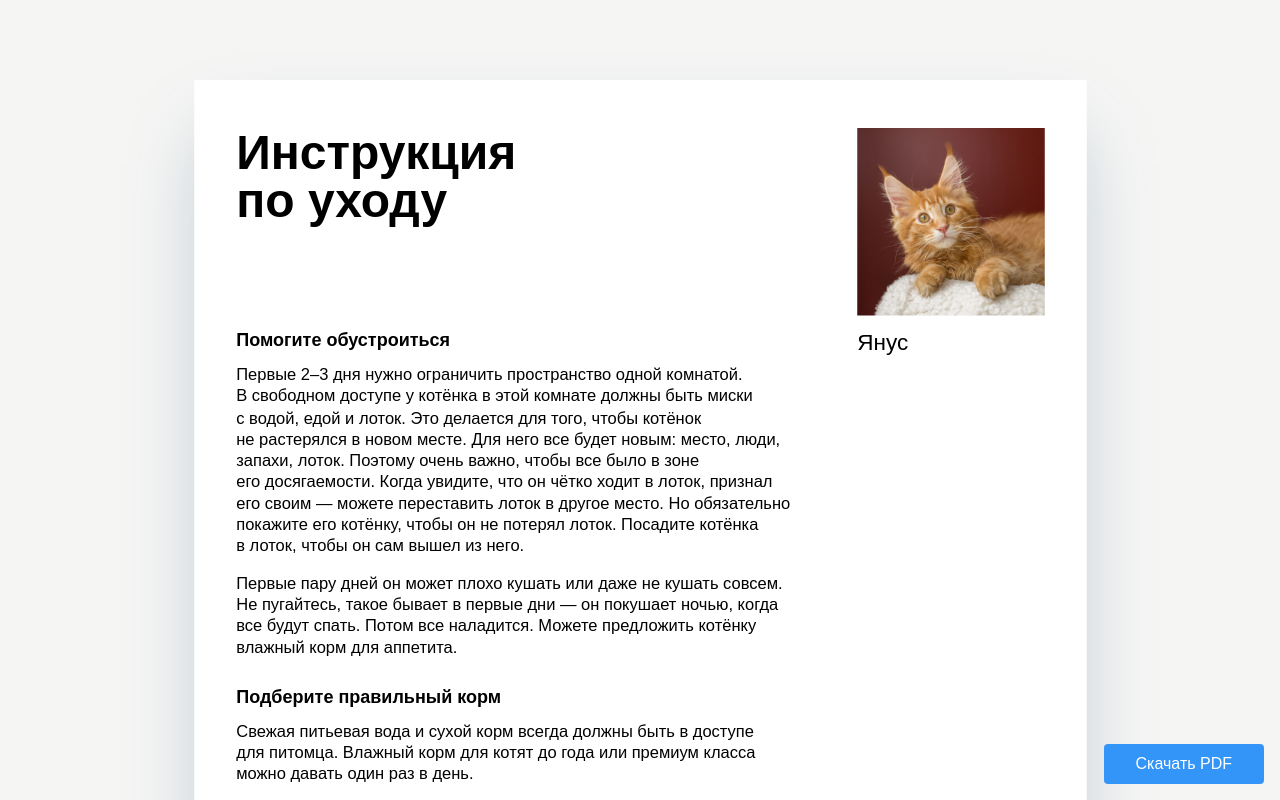
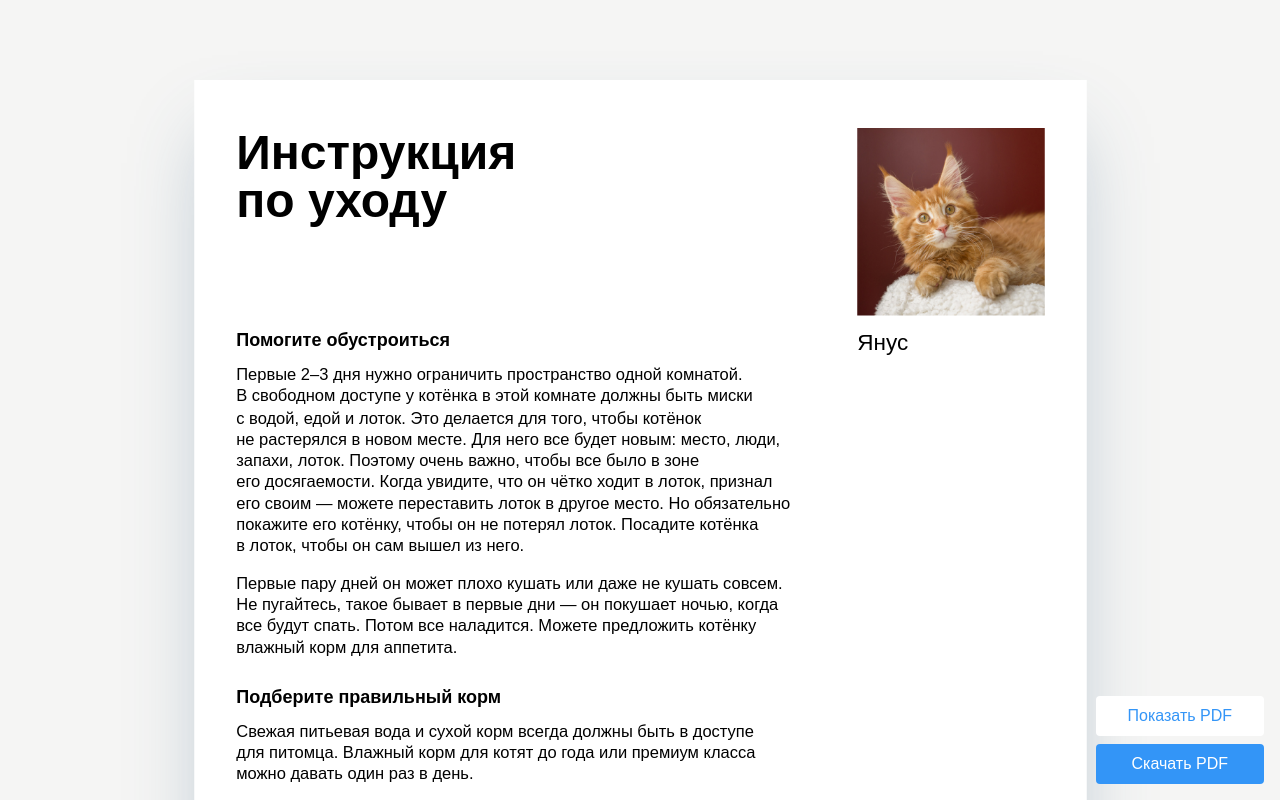
Before and after one commit to talyguryn/pamyatkin, a Next.js app: page / in a window 1280 px wide. Shown: the top 800 px of the page. Built offline with nearby package versions, Linux system fonts and the light colour scheme.

Commit message:
add button "show pdf"

```diff
--- a/src/app/page.tsx
+++ b/src/app/page.tsx
@@ -265,9 +265,17 @@ export default function Home() {
 
       <div className="fixed bottom-4 right-4 flex flex-col gap-2">
         <button
+          className="px-8 py-2 bg-white text-[#3395F7] rounded hover:bg-[#f3f9ff] active:bg-[#ebf5ff] cursor-pointer"
+          onClick={() => {
+            exportToPdf(document.getElementById('leaflet'));
+          }}
+        >
+          Показать PDF
+        </button>
+        <button
           className="px-8 py-2 bg-[#3395F7] text-white rounded hover:bg-[#3378f7] active:bg-[#3357f7] cursor-pointer"
           onClick={() => {
-            exportToPdf(document.getElementById('leaflet'));
+            exportToPdf(document.getElementById('leaflet'), true);
           }}
         >
           Скачать PDF
--- a/src/utils/export.ts
+++ b/src/utils/export.ts
@@ -1,7 +1,10 @@
 const { jsPDF } = await import('jspdf');
 const html2canvas = (await import('html2canvas-pro')).default;
 
-export async function exportToPdf(element: HTMLElement | null) {
+export async function exportToPdf(
+  element: HTMLElement | null,
+  download = false
+) {
   if (!element) {
     alert('Leaflet element not found!');
     return;
@@ -44,15 +47,17 @@ export async function exportToPdf(element: HTMLElement | null) {
   });
 
   pdf.addImage(imgData, 'PNG', 0, 0, 595, 842);
-  // pdf.save('leaflet.pdf'); // Uncomment this line to save the PDF directly
 
-  // open pdf in the new tab
-  const pdfBlob = pdf.output('blob');
-  const pdfUrl = URL.createObjectURL(pdfBlob);
-  const pdfWindow = window.open(pdfUrl, '_blank');
-  if (pdfWindow) {
-    pdfWindow.focus();
+  if (download) {
+    pdf.save('Памятка.pdf');
   } else {
-    alert('Please allow popups for this website');
+    const pdfBlob = pdf.output('blob');
+    const pdfUrl = URL.createObjectURL(pdfBlob);
+    const pdfWindow = window.open(pdfUrl, '_blank');
+    if (pdfWindow) {
+      pdfWindow.focus();
+    } else {
+      alert('Пожалуйста, разрешите всплывающие окна для этого сайта.');
+    }
   }
 }
```
